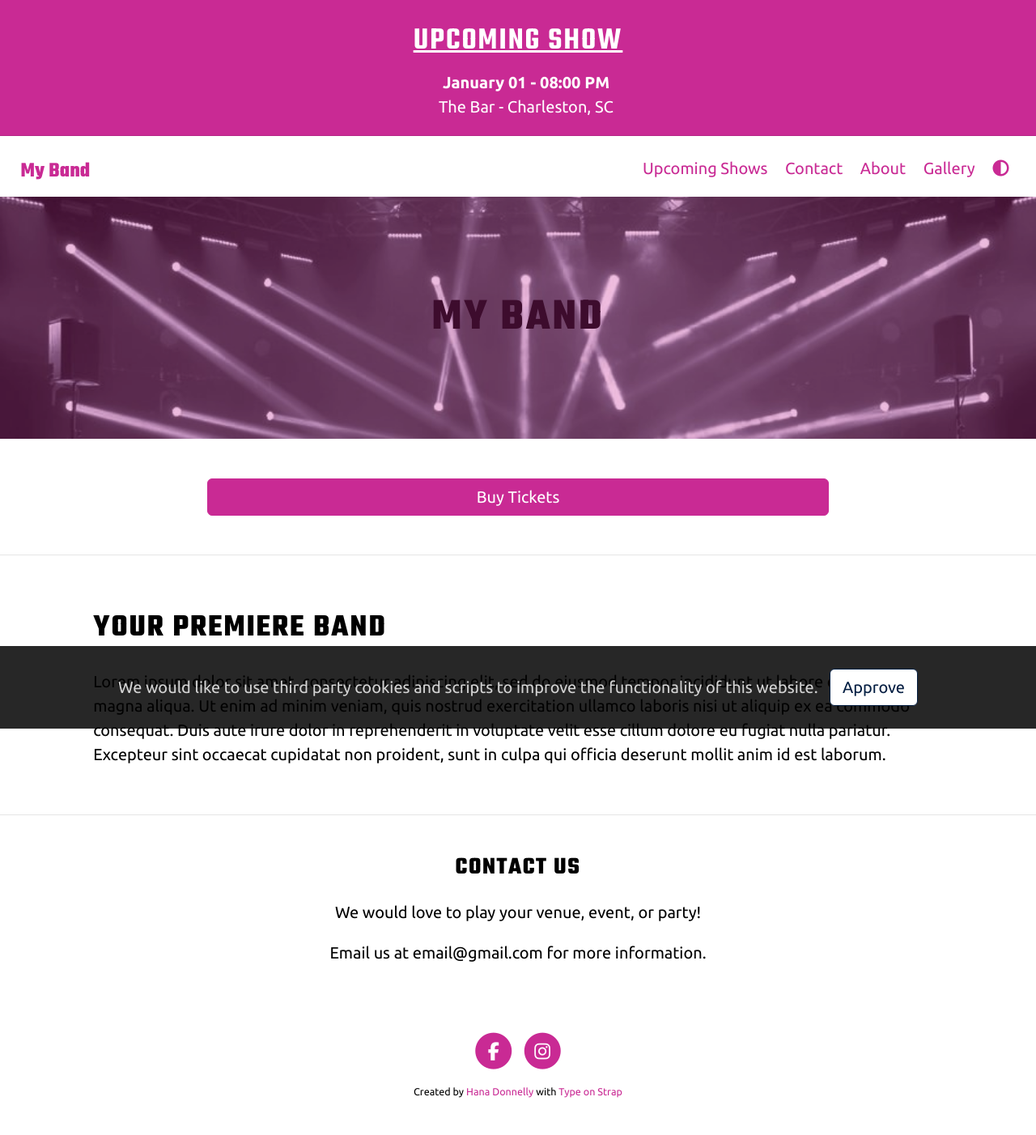
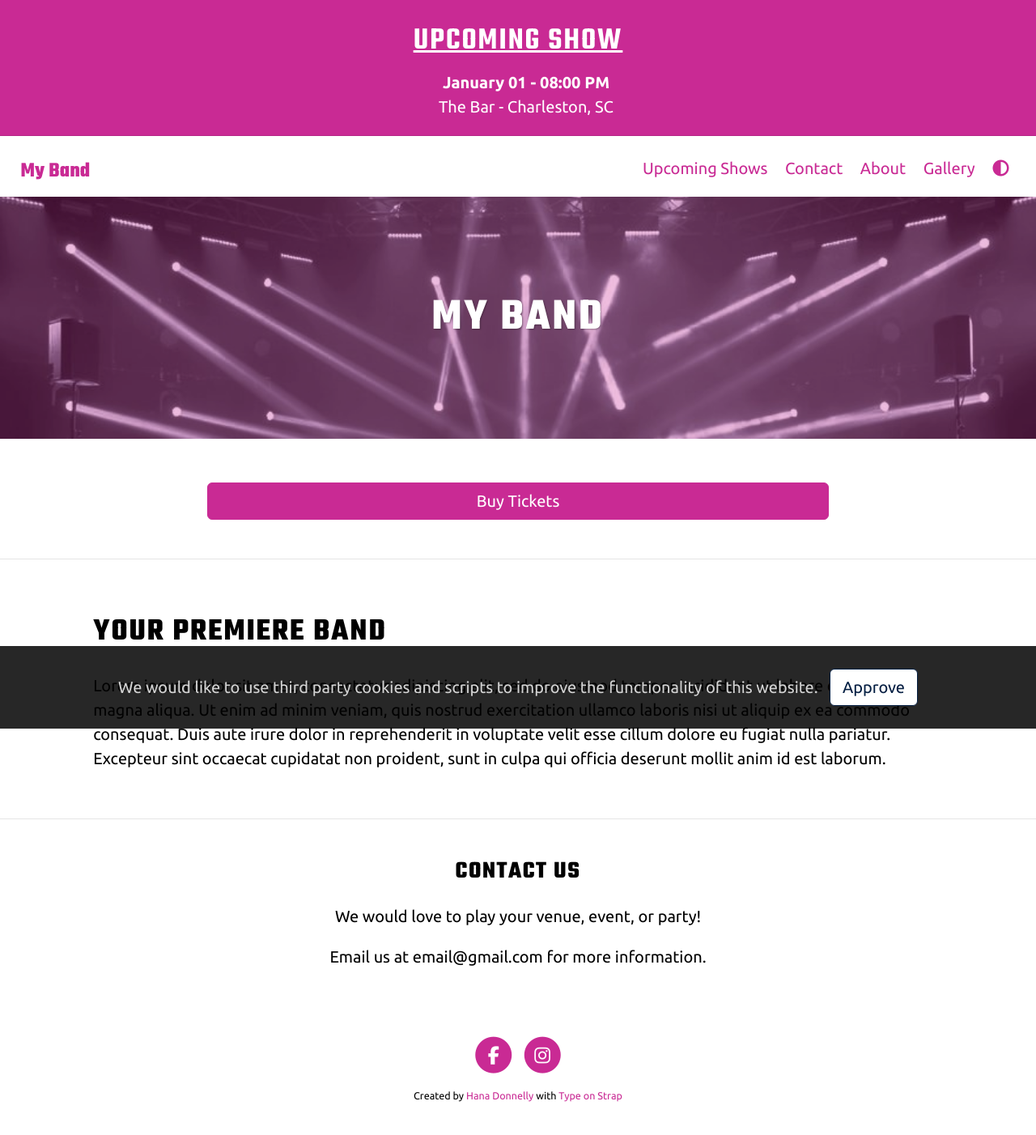
Before and after one commit to hanaEdonnelly/Band-Theme, a Jekyll site: the page built from index.html, in a window 1280 px wide. Shown: the whole page at 81% size. Built offline with Jekyll 4.4.1, drawn with Linux system fonts in a browser that asks for light colours.

Commit message:
Fix home photo styling

```diff
--- a/_sass/base/_variables.scss
+++ b/_sass/base/_variables.scss
@@ -51,6 +51,7 @@ html, html[data-theme="light"] {
   --table-row-odd: #ffffff;
   --table-head-bg: #c92a94;
   --text-inverse: #ffffff; /* For dark text on light backgrounds */
+  --text-shadow: rgba(0, 0, 0, 0.3);
 }
 
 html[data-theme="dark"] {
@@ -74,8 +75,8 @@ html[data-theme="dark"] {
   --table-row-even: #2c2c2c;
   --table-row-odd: #1f1f1f;
   --table-head-bg: #ff66c2;
-
   --text-inverse: #000000; /* For light text on dark backgrounds */
+  --text-shadow: rgba(0, 0, 0, 0.3);
 }
 
 /* BASE16 CODE HIGHLIGHT */
--- a/_sass/layouts/_blog.scss
+++ b/_sass/layouts/_blog.scss
@@ -1,6 +1,7 @@
 /* --- Header text feature --- */
 .call-out {
   @extend %padding-header;
+  position: relative; // Ensure pseudo-element positions relative to this
   display: inline-block;
   width: 100%;
   height: 100%;
@@ -10,6 +11,7 @@
   background: no-repeat var(--header-background);
   backdrop-filter: brightness(0.5);
   background-size: cover;
+  overflow: hidden; // keeps overlay inside bounds
 
   &::after {
     content: "";
@@ -18,10 +20,13 @@
     background-color: var(--link);
     opacity: 0.3; // Adjust for tint intensity
     pointer-events: none;
-    z-index: 0;
+    z-index: 0; // lower than content
   }
 
   h1 {
+    color: #fff;
+    position: relative; // ensures it sits above ::after
+    z-index: 1;
     font-family: $font-family-logo;
     @extend .subtle-txt-shadow;
   }
```
